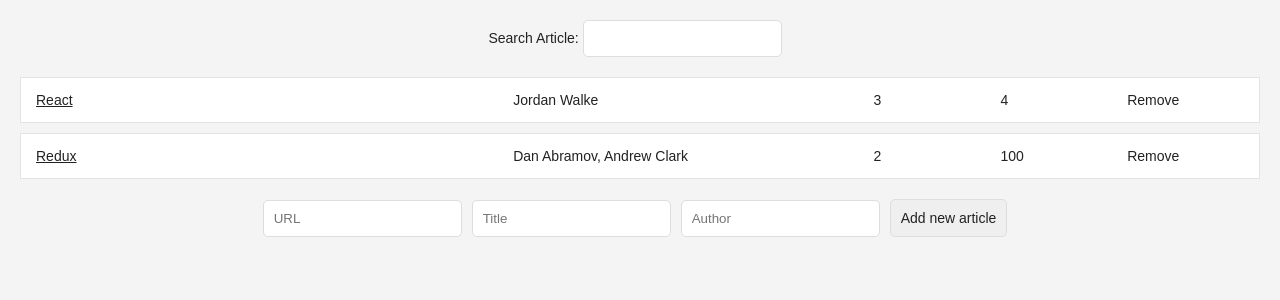
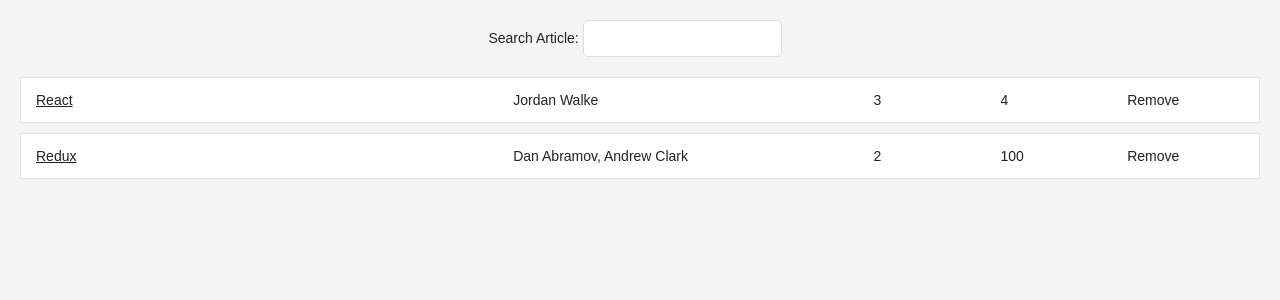
Before and after one commit to wakim/the-road-to-react, a React (Create React App) app: page / in a window 1280 px wide. Shown: the top 300 px of the page. Built offline with nearby package versions, Linux system fonts and the light colour scheme; the HTML template or start-up script is replaced by a standard one.

Commit message:
Remove NewArticle component

```diff
--- a/src/App.js
+++ b/src/App.js
@@ -72,58 +72,6 @@
   );
 }
 
-class NewArticle extends Component {
-
-  constructor(props) {
-    super(props);
-
-    this.state = {
-      newArticle: { url: '', title: '', author: '' }
-    };
-
-    this.onAdd = this.onSubmit.bind(this);
-    this.onTextChanged = this.onTextChanged.bind(this);
-  }
-
-  onTextChanged(event, attr) {
-    const target = event.target;
-
-    this.setState((prevState, props) => {
-      const newArticle = prevState.newArticle;
-
-      newArticle[attr] = target.value;
-
-      return { newArticle };
-    });
-  }
-
-  onSubmit(e) {
-    e.preventDefault();
-
-    this.setState({newArticle: {url: '', title: '', author: ''}});
-    this.props.onAdd(this.state.newArticle);
-  }
-
-  render() {
-    const {
-      url,
-      title,
-      author,
-    } = this.state.newArticle;
-
-    const { children = 'Add' } = this.props;
-
-    return (
-      <form onSubmit={this.onAdd}>
-        <input type="text" required="required" value={url} onChange={(e) => this.onTextChanged(e, "url")} placeholder="URL" />
-        <input type="text" required="required" value={title} onChange={(e) => this.onTextChanged(e, "title")} placeholder="Title" />
-        <input type="text" required="required" value={author} onChange={(e) => this.onTextChanged(e, "author")} placeholder="Author" />
-        <input type="submit" value={children} className="button" />
-      </form>
-    );
-  }
-}
-
 export default class App extends Component {
 
   constructor(props) {
@@ -132,13 +80,10 @@
     this.state = {
       list,
       searchTerm: '',
-      nextObjectId: 2,
-      newArticle: { url: '', title: '', author: '' },
     };
 
     this.onSearchChange = this.onSearchChange.bind(this);
     this.onRemove = this.onRemove.bind(this);
-    this.onAdd = this.onAdd.bind(this);
   }
 
   onRemove(objectID) {
@@ -150,23 +95,6 @@
 
   onSearchChange(searchTerm) {
     this.setState({ searchTerm });
-  }
-
-  onAdd(newArticle) {
-    const {
-      list,
-    } = this.state;
-
-    let nextObjectId = this.state.nextObjectId;
-
-    const newObject = Object.assign({
-      numComments: 0,
-      points: 0,
-      objectID: nextObjectId++,
-      order: list.length,
-    }, newArticle);
-
-    this.setState({list: [...list, newObject], nextObjectId: nextObjectId});
   }
 
   render() {
@@ -186,9 +114,6 @@
           list={list}
           pattern={searchTerm}
           onRemove={this.onRemove} />
-        <div className="interactions">
-          <NewArticle onAdd={this.onAdd}>Add new article</NewArticle>
-        </div>
       </div>
     );
   }
```
